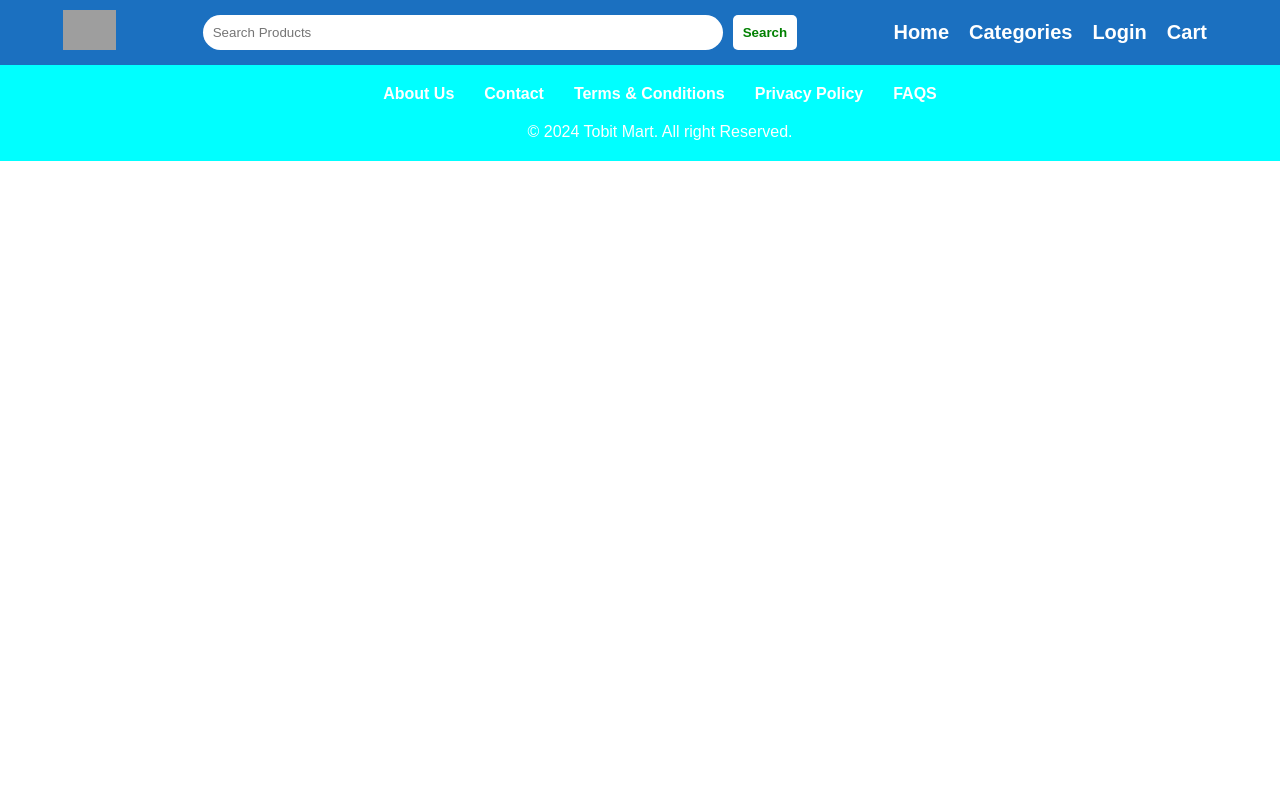
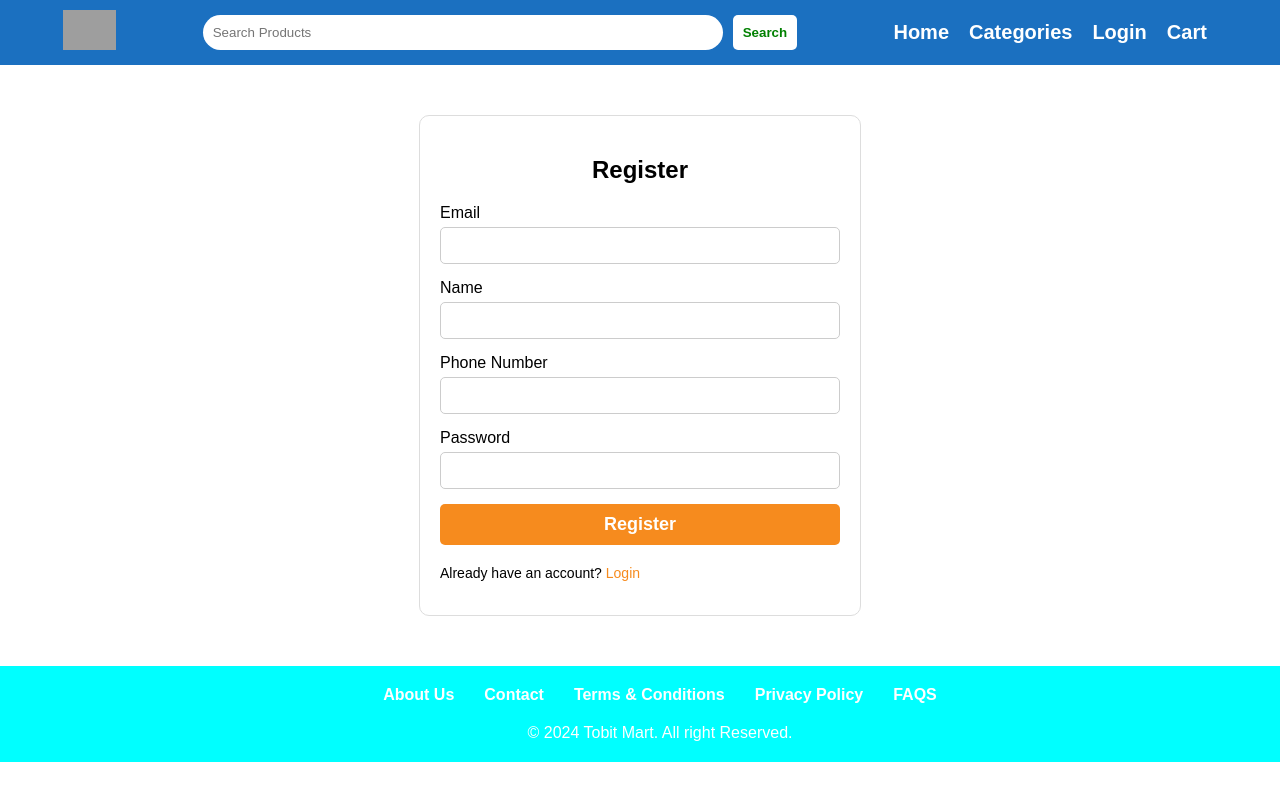
Before and after one commit to tobitprince/Ecommerce-AWS-Springboot-React-Mysql, a React (Create React App) app in the folder frontend/: page /register in a window 1280 px wide. Built offline with nearby package versions, Linux system fonts and the light colour scheme; grey boxes are pictures that could not be loaded.

Commit message:
Add LoginPage and RegisterPage components; update routing in App.js

```diff
--- a/frontend/src/App.js
+++ b/frontend/src/App.js
@@ -8,6 +8,8 @@ import ProductDetailsPage from './component/pages/ProductsDetailsPage';
 import CategoryListPage from './component/pages/CategoryListPage';
 import CategoryProductsPage from './component/pages/CategoryProductsPage';
 import CartPage from './component/pages/CartPage';
+import RegisterPage from './component/pages/RegisterPage';
+import LoginPage from './component/pages/LoginPage';
 
 
 
@@ -22,6 +24,8 @@ function App() {
           <Route exact path='/categories' element={<CategoryListPage/>}/>
           <Route exact path='/category/:categoryId' element={<CategoryProductsPage/>}/>
           <Route exact path='/cart' element={<CartPage/>}/>
+          <Route exact path='/register' element={<RegisterPage/>}/>
+          <Route exact path='/login' element={<LoginPage/>}/>
         </Routes>
       <Footer/>
     </CartProvider>
--- /dev/null
+++ b/frontend/src/component/pages/LoginPage.jsx
@@ -0,0 +1,73 @@
+import React, { useState } from 'react';
+import { useNavigate } from 'react-router-dom';
+import ApiService from '../../service/ApiService';
+import "../../style/login.css"
+
+const LoginPage = () => {
+    const [formData, setFormData] = useState({
+        email:'',
+        password:''
+    })
+    const [message, setMessage] = useState(null)
+    const navigate = useNavigate()
+
+    const handleChange= (e) =>{
+        const {name, value} = e.target;
+        setFormData({...formData, [name]: value})
+    }
+
+    const handleSubmit = async(e) =>{
+        e.preventDefault();
+        try {
+            const response = await ApiService.loginUser(formData);
+            if (response.status === 200) {
+                setMessage("User Logged In Successfully")
+                localStorage.setItem('token', response.token);
+                localStorage.setItem('role', response.role);
+                setTimeout(() => {
+                    navigate('/profile')
+                }, 2000);
+
+            }
+        } catch (error) {
+            setMessage(error.response?.data?.message || error.response || "Unable to Login")
+
+        }
+
+    }
+
+    return (
+        <div className="login-page">
+            <h2>Login</h2>
+            {message && <p className="message">{message}</p>}
+            <form onSubmit={handleSubmit}>
+                <label >Email</label>
+                <input
+                type="email"
+                name='email'
+                value={formData.email}
+                onChange={handleChange}
+                required />
+
+
+                <label >Password</label>
+                <input
+                type="password"
+                name='password'
+                value={formData.password}
+                onChange={handleChange}
+                required />
+
+                <button type='submit'>Login</button>
+
+                <p className='login-link'>
+                    Don't have an account? <a href="/register">Register</a>
+                </p>
+            </form>
+        </div>
+
+    )
+}
+
+
+export default LoginPage
--- /dev/null
+++ b/frontend/src/component/pages/RegisterPage.jsx
@@ -0,0 +1,87 @@
+import React, { useState } from 'react';
+import { useNavigate } from 'react-router-dom';
+import ApiService from '../../service/ApiService';
+import "../../style/register.css"
+
+const RegisterPage = () =>{
+    const [formData, setFormData] = useState({
+        email:'',
+        name:'',
+        phoneNumber:'',
+        password:''
+    });
+    const [message,setMessage] = useState(null);
+    const navigate = useNavigate()
+
+    const handleChange = (e) => {
+        const {name,value} = e.target;
+        setFormData({...formData, [name]: value});
+    }
+
+    const handleSubmit = async(e) =>{
+        e.preventDefault();
+        try {
+            const response = await ApiService.registerUser(formData);
+            if (response.status === 200) {
+                setMessage("User Successfully Registered")
+                setTimeout(() => {
+                    navigate("/login")
+                }, 4000);
+
+            }
+        } catch (error) {
+            setMessage(error.response?.data?.message || error.message || "Unable to register a user")
+        }
+    }
+
+    return(
+        <div className="register-page">
+            <h2>Register</h2>
+            {message && <p className="message">{message}</p>}
+            <form onSubmit={handleSubmit}>
+                <label >Email</label>
+                <input
+                type="email"
+                name='email'
+                value={formData.email}
+                onChange={handleChange}
+                required />
+
+                <label >Name</label>
+                <input
+                type="text"
+                name='name'
+                value={formData.name}
+                onChange={handleChange}
+                required />
+
+                <label >Phone Number</label>
+                <input
+                type="text"
+                name='phoneNumber'
+                value={formData.phoneNumber}
+                onChange={handleChange}
+                required />
+
+                <label >Password</label>
+                <input
+                type="password"
+                name='password'
+                value={formData.password}
+                onChange={handleChange}
+                required />
+
+                <button type='submit'>Register</button>
+
+                <p className='register-link'>
+                    Already have an account? <a href="/login">Login</a>
+                </p>
+            </form>
+        </div>
+    )
+
+
+
+}
+
+export default RegisterPage;
--- /dev/null
+++ b/frontend/src/style/login.css
@@ -0,0 +1,60 @@
+.login-page{
+    max-width: 400px;
+    margin: 50px auto;
+    padding: 20px;
+    border: 1px solid #ddd;
+    border-radius: 10px;
+}
+
+.login-page h2{
+    text-align: center;
+    margin-bottom: 20px;
+}
+
+.login-page form{
+    display: flex;
+    flex-direction: column;
+}
+
+.login-page label{
+    margin-bottom: 5px;
+}
+
+.login-page input{
+    margin-bottom: 15px;
+    padding: 10px;
+    border: 1px solid #ccc;
+    border-radius: 5px;
+}
+
+.login-page button {
+    padding: 10px;
+    border: none;
+    border-radius: 5px;
+    background-color: #f68b1e;
+    color: white;
+    cursor: pointer;
+    font-weight: 800;
+    font-size: 18px;
+
+}
+
+.login-page button:hover {
+    background-color: #42280e;
+}
+
+.message{
+    text-align: center;
+    color: #18992e;
+}
+
+.login-link {
+    margin-top: 20px;
+    font-size: 14px;
+
+}
+
+.login-link a{
+    text-decoration: none;
+    color: #f68b1e;
+}
--- /dev/null
+++ b/frontend/src/style/register.css
@@ -0,0 +1,60 @@
+.register-page{
+    max-width: 400px;
+    margin: 50px auto;
+    padding: 20px;
+    border: 1px solid #ddd;
+    border-radius: 10px;
+}
+
+.register-page h2{
+    text-align: center;
+    margin-bottom: 20px;
+}
+
+.register-page form{
+    display: flex;
+    flex-direction: column;
+}
+
+.register-page label{
+    margin-bottom: 5px;
+}
+
+.register-page input{
+    margin-bottom: 15px;
+    padding: 10px;
+    border: 1px solid #ccc;
+    border-radius: 5px;
+}
+
+.register-page button {
+    padding: 10px;
+    border: none;
+    border-radius: 5px;
+    background-color: #f68b1e;
+    color: white;
+    cursor: pointer;
+    font-weight: 800;
+    font-size: 18px;
+
+}
+
+.register-page button:hover {
+    background-color: #42280e;
+}
+
+.message{
+    text-align: center;
+    color: #18992e;
+}
+
+.register-link {
+    margin-top: 20px;
+    font-size: 14px;
+
+}
+
+.register-link a{
+    text-decoration: none;
+    color: #f68b1e;
+}
```
